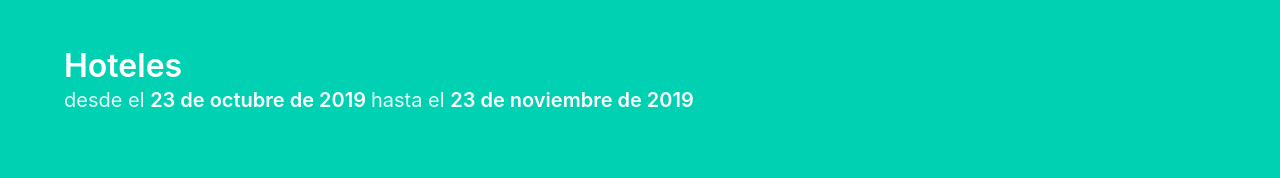
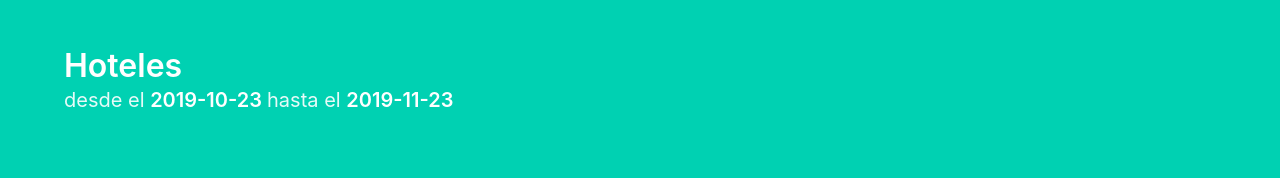
Before and after one commit to armenio-s/React-Hoteles, a React (Create React App) app: page / in a window 1280 px wide. Shown: the top 178 px of the page. Built offline with nearby package versions, Linux system fonts and the light colour scheme; no server answers; the HTML template or start-up script is replaced by a standard one.

Commit message:
servicio de la api y funcionamiento de filtros

```diff
--- a/src/App.js
+++ b/src/App.js
@@ -8,33 +8,51 @@ import 'moment/locale/es';
 
 import './App.css';
 import 'bulma';
+import hotelsService from './services/hotelsApi';
 
 class App extends React.Component {
   constructor(props) {
     super(props);
 
     const today = new Date();
-    const dateFrom = Moment(today).format('LL')
-    const dateTo = Moment(today).add(1, 'month').format('LL')
+    const todayFormatted = Moment(today).format('YYYY-MM-DD')
+    const nextMonthFormatted = Moment(today).add(1, 'month').format('YYYY-MM-DD')
 
     this.state =  {
+      fetching: true,
+      hotels: [],
+      hotelsFiltered: [],
+
       filters: {
-      dateFrom: dateFrom,
-      dateTo: dateTo,
+      dateFrom: todayFormatted,
+      dateTo: nextMonthFormatted,
       country: undefined,
       price: undefined,
       rooms: undefined,
       },
-
-      hotels: [],
-      hotelsLoaded: false,
-      hotelsFiltered: [],
     };
 
     this.handleFilterChange = this.handleFilterChange.bind(this)
   }
 
-  async componentDidMount() {
+  handleFilterChange(payload) {
+    console.log(payload)
+    const hotelsFiltered = hotelsService.filterHotels(this.state.hotels, payload);
+    this.setState({
+      filters: payload,
+      hotelsFiltered,
+    })
+
+    console.log(this.state);
+  }
+
+  componentDidMount() {
+    hotelsService.getHotels().then(hotels => this.setState({ hotels, hotelsFiltered: hotels, fetching: false}));
+
+    console.log(this.state.hotels);
+  }
+
+  /*async componentDidMount() {
     try {
       const response = await fetch(
         "https://wt-8a099f3e7c73b2d17f4e018b6cfd6131-0.sandbox.auth0-extend.com/acamica"
@@ -44,7 +62,7 @@ class App extends React.Component {
         throw Error(response.statusText);
       }
       const json = await response.json();
-      console.log({ hotels: json, hotelsLoaded: true });
+      console.log({ hotels: json, fetching: true });
       this.setState({
         hotels: json,
         hotelsLoaded: true });
@@ -53,21 +71,21 @@ class App extends React.Component {
       catch (err) {
       console.log(err);
     }
-    /*this.filterHotels().then(hotels => this.setState({hotels, hotelsFiltered: hotels}))*/
-  }
+    /*this.filterHotels().then(hotels => this.setState({hotels, hotelsFiltered: hotels}))
+  }*/
 
 
-  handleFilterChange(payload) {
+  /*handleFilterChange(payload) {
     const hotelsFiltered = this.filterHotels(this.state.hotels, payload)
     this.setState({
       filters: payload,
       hotelsFiltered,
     })
     console.log(hotelsFiltered)
-  }
+  }*/
 
 
-  filterHotels (hotels, payload) {
+  /*filterHotels (hotels, payload) {
     let {dateFrom, dateTo, country, price, rooms} = payload
     return hotels.filter(hotels => {
       return Moment(hotels.availabilityFrom).format('YYYY-MM-DD') >= dateFrom
@@ -76,16 +94,16 @@ class App extends React.Component {
       && hotels.price === (price !== 'select' ? parseInt(price) : hotels.price)
       && hotels.country.trim().toLowerCase() === (country !== 'select' ? country.trim().toLowerCase() : hotels.country.trim().toLowerCase())
     })
-  }
+  }*/
 
   render() {
-    const { hotels,filters } = this.state;
+    const { hotelsFiltered, filters } = this.state;
 
     return (
       <div>
         <Header filters = { filters }/>
         <Filters filters = { filters } onFilterChange={ this.handleFilterChange } />
-        <Hotels hotels = { hotels } />
+        <Hotels hotelsFiltered = { hotelsFiltered } />
       </div>
     );
   }
--- a/src/componentes/datefilter.jsx
+++ b/src/componentes/datefilter.jsx
@@ -1,31 +1,17 @@
 import React from 'react';
 
-class DateFilter extends React.Component {
-    constructor(props) {
-        super(props);
-
-        this.handleDateChange = this.handleDateChange.bind(this);
-    }
-
-    handleDateChange(event) {
-        this.props.onDateChange(event)
-    };
-
-
-    render() {
-
+const DateFilter = (props) => {
+    const { date, icon, name, onDateChange } = props;
     return (
-
         <div className="field">
             <div className="control has-icons-left">
-                    <input className="input" type="date" onChange={ this.handleDateChange } name={ this.props.name } />
+                <input className="input" type="date" onChange={ onDateChange } date={ date } name={ name } />
                 <span className="icon is-small is-left">
-                        <i className={ `fas fa-${this.props.icon}` }></i>
+                    <i className={ `fas fa-${icon}` }></i>
                 </span>
             </div>
         </div>
     )
 }
-}
 
 export default DateFilter;
--- a/src/componentes/filters.jsx
+++ b/src/componentes/filters.jsx
@@ -8,8 +8,8 @@ class Filters extends React.Component {
 
         /*this.onDateDesdeChange = this.onDateDesdeChange.bind(this);
         this.onDateHastaChange = this.onDateHastaChange.bind(this);*/
-        this.handleOptionChange = this.handleOptionChange.bind(this);
-        this.handleDateChange = this.handleDateChange.bind(this);
+        //this.handleOptionChange = this.handleOptionChange.bind(this);
+        this.handleInputChange = this.handleInputChange.bind(this);
     }
 
     /*onDateDesdeChange = (event) => {
@@ -22,20 +22,20 @@ class Filters extends React.Component {
         this.setState({dateTo: (event.value)})
     }*/
 
-    handleDateChange(event) {
+    handleInputChange(event) {
       let payload = this.props.filters
       payload[event.target.name] = event.target.value
 
       this.props.onFilterChange(payload)
     }
 
-    handleOptionChange(event) {
+    /*handleOptionChange(event) {
       let payload = this.props.filters
       payload[event.target.name] = event.target.value
 
       console.log(payload)
       this.props.onFilterChange(payload)
-    }
+    }*/
 
     render() {
       return (
@@ -43,20 +43,20 @@ class Filters extends React.Component {
           <div className="navbar-item">
             <DateFilter
               date={ this.props.filters.dateFrom }
-              onDateChange={ this.handleDateChange }
+              onDateChange={ this.handleInputChange }
               name="dateFrom"
               icon="sign-in-alt" />
           </div>
           <div className="navbar-item">
             <DateFilter
               date={ this.props.filters.dateTo }
-              onDateChange={ this.handleDateChange }
+              onDateChange={ this.handleInputChange }
               name="dateTo"
               icon="sign-out-alt" />
           </div>
           <div className="navbar-item">
             <OptionsFilter
-              onOptionChange={ this.handleOptionChange }
+              onOptionChange={ this.handleInputChange }
               options={ [ {value: undefined, name: 'Todos los países'}, {value: 'Argentina', name: 'Argentina'}, {value: 'Brasil', name: 'Brasil'}, {value: 'Chile', name: 'Chile'}, {value: 'Uruguay', name: 'Uruguay'} ] }
               selected={ this.props.filters.country }
               name="country"
@@ -64,7 +64,7 @@ class Filters extends React.Component {
           </div>
           <div className="navbar-item">
             <OptionsFilter
-              onOptionChange={ this.handleOptionChange }
+              onOptionChange={ this.handleInputChange }
               options={ [ {value: undefined, name: 'Cualquier precio'}, {value: 1, name: '$'}, {value: 2, name: '$$'}, {value: 3, name: '$$$'}, {value: 4, name: '$$$$'} ] }
               selected={ this.props.filters.price }
               name="price"
@@ -72,7 +72,7 @@ class Filters extends React.Component {
           </div>
           <div className="navbar-item">
             <OptionsFilter
-              onOptionChange={ this.handleOptionChange }
+              onOptionChange={ this.handleInputChange }
               options={ [ {value: undefined, name: 'Cualquier tamaño'}, {value: 10, name: 'Hotel pequeño'}, {value: 20, name: 'Hotel mediano'}, {value: 30, name: 'Hotel grande'} ] }
               selected={ this.props.filters.rooms }
               name="rooms"
--- a/src/componentes/hotels.jsx
+++ b/src/componentes/hotels.jsx
@@ -8,10 +8,10 @@ class Hotels extends React.Component {
         return(
             <section className="section" style={ {marginTop: '3em'} }>
                 <div className="container">
-                <p className="resultados">Se han encontrado: {this.props.hotels.length} hoteles</p>
+                <p className="resultados">Se han encontrado: {this.props.hotelsFiltered.length} hoteles</p>
                     <div className="columns is-multiline">
-                        { this.props.hotels.length ? (
-                            this.props.hotels.map(hotel =>
+                        { this.props.hotelsFiltered.length ? (
+                            this.props.hotelsFiltered.map(hotel =>
                                 (
                                     <div className="column is-one-third" key={ i++ }>
                                         <Hotel hotel={ hotel } />
--- /dev/null
+++ b/src/services/hotelsApi.js
@@ -0,0 +1,24 @@
+import Moment from 'moment';
+
+class hotelsService {
+    static getHotels() {
+        return fetch('https://wt-8a099f3e7c73b2d17f4e018b6cfd6131-0.sandbox.auth0-extend.com/acamica')
+        .then(response => {
+            console.log(response);
+            return response.json();
+        })
+    }
+
+    static filterHotels (hotels, payload) {
+        let {dateFrom, dateTo, country, price, rooms} = payload
+        return hotels.filter(hotels => {
+          return Moment(hotels.availabilityFrom).format('YYYY-MM-DD') >= dateFrom
+          && Moment(hotels.availabilityTo).format('YYYY-MM-DD') <= dateTo
+          && hotels.rooms === (rooms !== 'select' ? rooms : hotels.rooms)
+          && hotels.price === (price !== 'select' ? parseInt(price) : hotels.price)
+          && hotels.country.trim().toLowerCase() === (country !== 'select' ? country.trim().toLowerCase() : hotels.country.trim().toLowerCase())
+        })
+    }
+}
+
+export default hotelsService;
```
Lines whose indentation alone changed are shown as unchanged.
